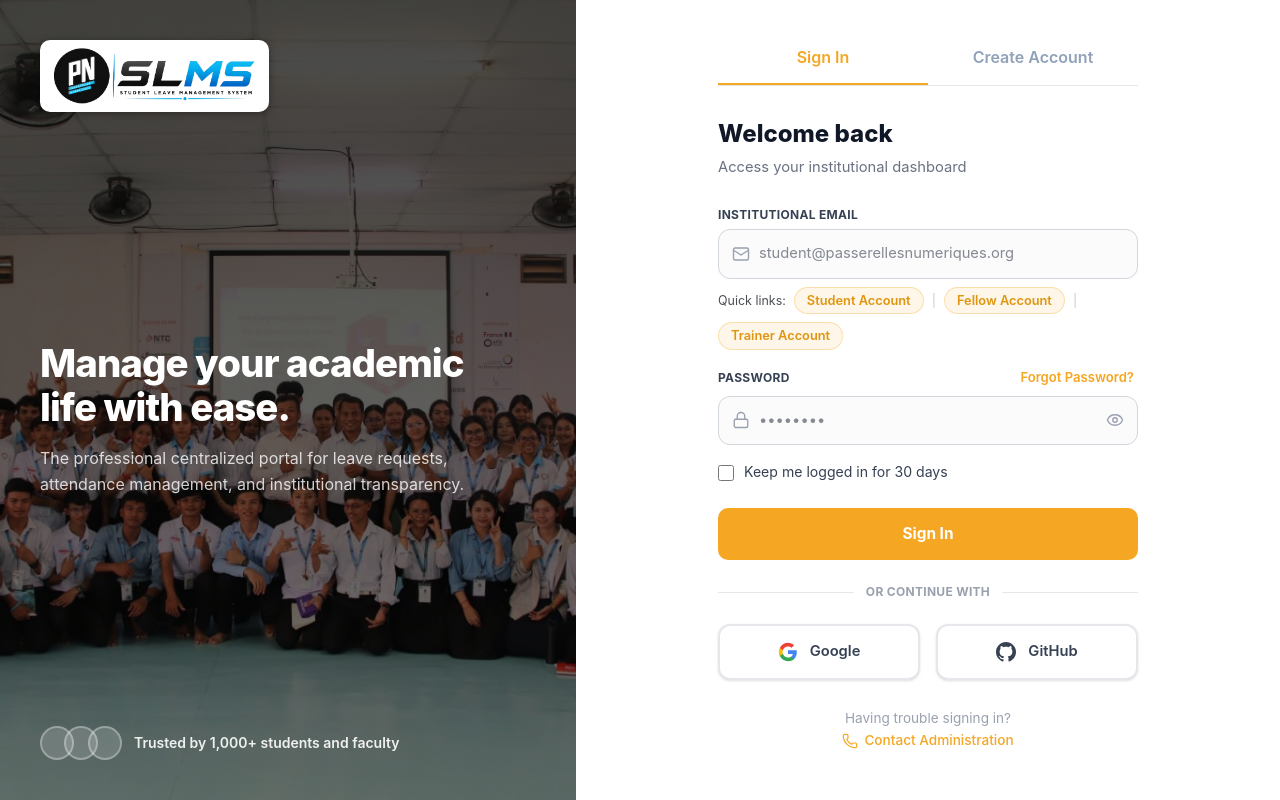
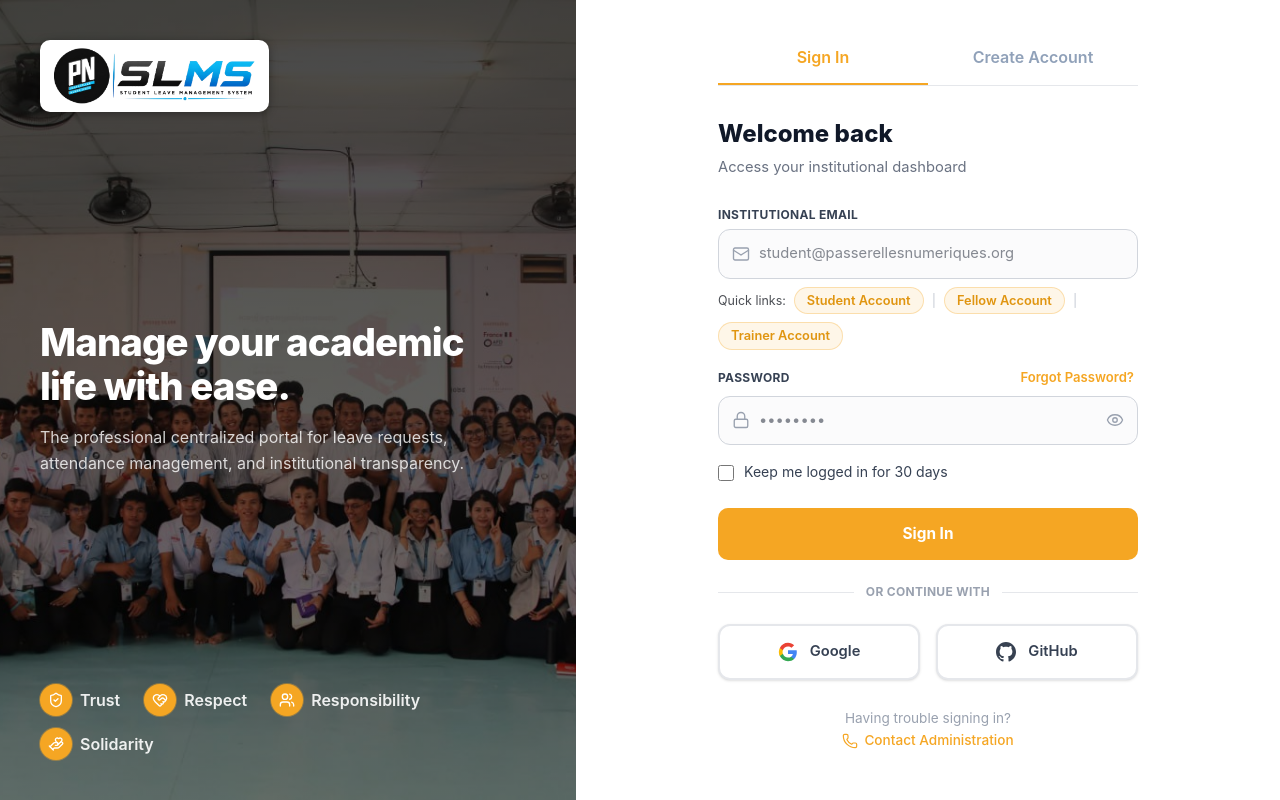
Before and after one commit to G10-SLMS/G10-SLMS-FRONT, a Vue app: page /login in a window 1280 px wide. Built offline with nearby package versions, Linux system fonts and the light colour scheme; no server answers.

Commit message:
feat(auth-hero): swap trust stat for PNC value icons

```diff
--- a/src/components/auth/AuthPanelLeft.vue
+++ b/src/components/auth/AuthPanelLeft.vue
@@ -18,43 +18,51 @@
       <p class="text-base leading-relaxed text-white/80">{{ description }}</p>
     </div>
 
-    <div class="z-10 flex items-center gap-3">
-      <div class="flex" aria-hidden="true">
+    <div class="z-10 flex flex-wrap items-center gap-x-6 gap-y-3">
+      <span
+        v-for="value in pncValues"
+        :key="value.title"
+        class="flex items-center gap-2 text-base font-semibold text-white/90 transition hover:text-cyan-400"
+      >
         <span
-          v-for="n in avatarCount"
-          :key="n"
-          class="-ml-2.5 flex h-[34px] w-[34px] items-center justify-center rounded-full border-2 border-white/30 bg-white/15 first:ml-0"
-        />
-      </div>
-      <p class="text-sm font-semibold text-white/90">{{ trustText }}</p>
+          class="flex h-8 w-8 items-center justify-center rounded-full bg-[#f5a623] ring-1 ring-[#f5a623]/40"
+        >
+          <component :is="value.icon" class="h-4 w-4 text-white" />
+        </span>
+        {{ value.title }}
+      </span>
     </div>
   </aside>
 </template>
 
 <script setup lang="ts">
-import { computed } from 'vue'
-import defaultHero from '@/assets/image/p2.jpg'
+import { computed } from 'vue';
+import { ShieldCheck, HeartHandshake, Users, HandHeart } from 'lucide-vue-next';
+import defaultHero from '@/assets/image/p2.jpg';
 
 const props = withDefaults(
   defineProps<{
-    logoUrl: string
-    logoAlt?: string
-    title: string
-    description: string
-    heroImage?: string
-    trustText?: string
-    avatarCount?: number
+    logoUrl: string;
+    logoAlt?: string;
+    title: string;
+    description: string;
+    heroImage?: string;
   }>(),
   {
     logoAlt: 'SLMS logo',
-    trustText: 'Trusted by 1,000+ students and faculty',
-    avatarCount: 3,
-  }
-)
+  },
+);
+
+const pncValues = [
+  { title: 'Trust', icon: ShieldCheck },
+  { title: 'Respect', icon: HeartHandshake },
+  { title: 'Responsibility', icon: Users },
+  { title: 'Solidarity', icon: HandHeart },
+];
 
 const bgStyle = computed(() => ({
   backgroundImage: `linear-gradient(180deg, rgba(0,0,0,.72) 0%, rgba(0,0,0,.55) 100%), url(${props.heroImage ?? defaultHero})`,
   backgroundSize: 'cover',
   backgroundPosition: 'center',
-}))
+}));
 </script>
--- a/src/views/LoginView.vue
+++ b/src/views/LoginView.vue
@@ -26,7 +26,7 @@ function fillDemo(kind: 'student' | 'fellow' | 'trainer') {
   const demoEmails: Record<typeof kind, string> = {
     student: '@student.passerellesnumeriques.org',
     fellow: '@fellow.passerellesnumeriques.org',
-    trainer: '@trainer.passerellesnumeriques.org',
+    trainer: '@passerellesnumeriques.org',
   }
   form.email = demoEmails[kind]
   form.password = kind === 'trainer' ? 'password' : 'password123'
```
